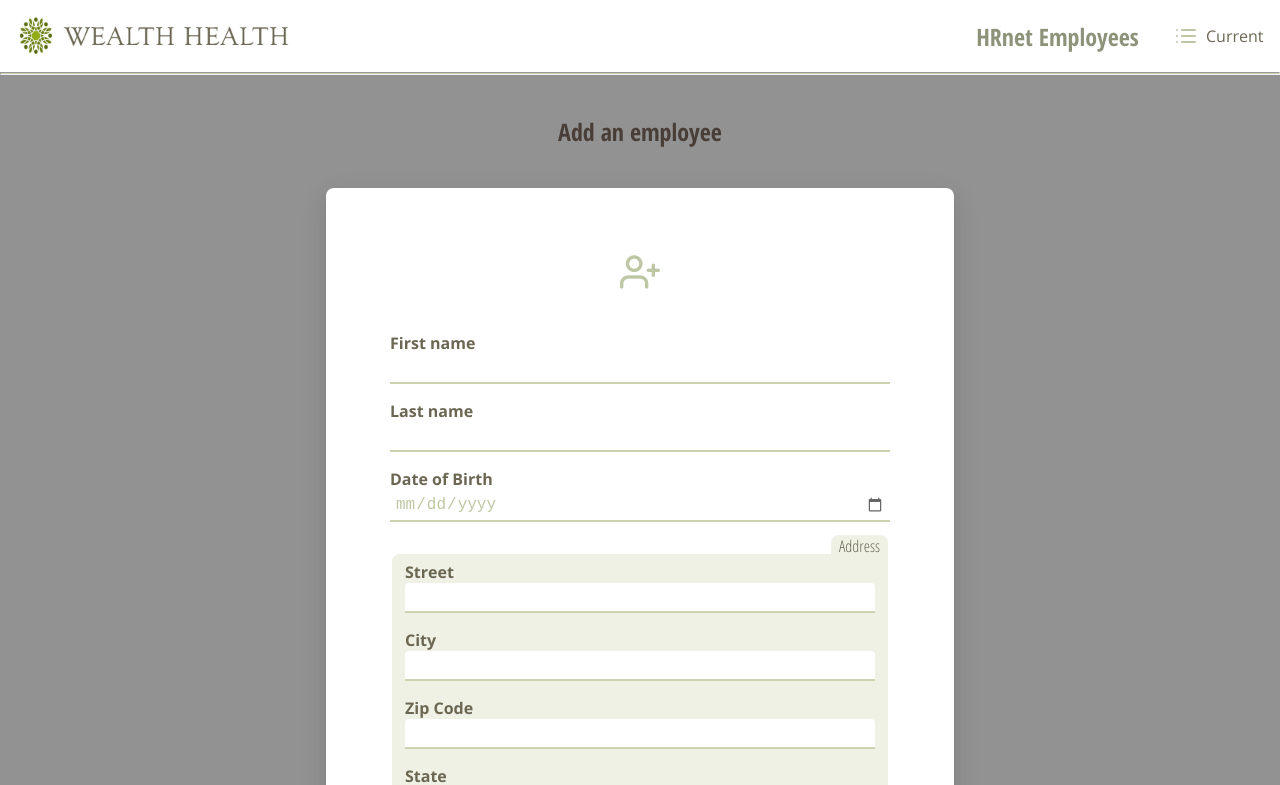
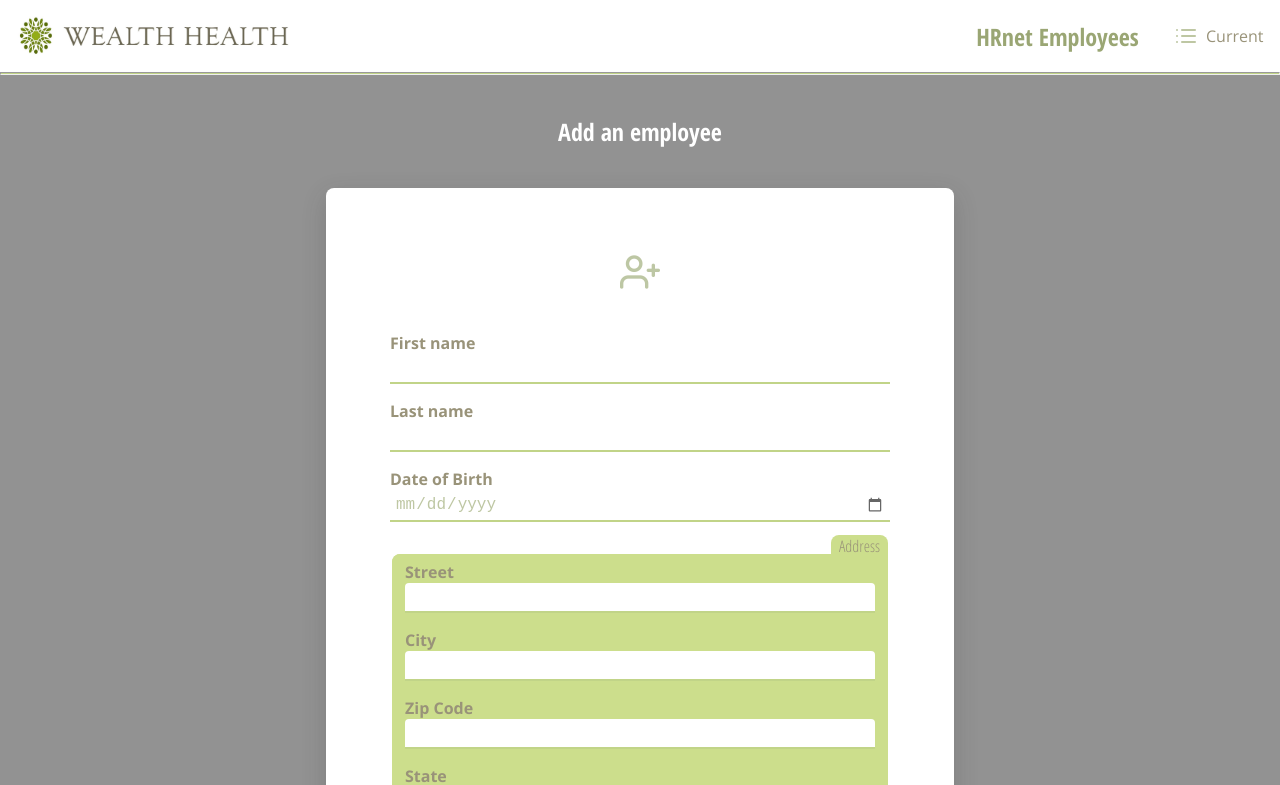
Before and after one commit to GuillaumeSere/wealth-health, a React (Create React App) app: page / in a window 1280 px wide. Shown: the top 785 px of the page. Built offline with nearby package versions, Linux system fonts and the light colour scheme.

Commit message:
add style

```diff
--- a/src/components/navbar/Navbar.jsx
+++ b/src/components/navbar/Navbar.jsx
@@ -4,7 +4,7 @@ import { NavLink } from 'react-router-dom';
 import logo from '../../assets/logo.png';
 import logoBrand from '../../assets/HRnet_logo-brand.jpg';
 import icoList from '../../assets/ico-list.png';
-import icoAdd from '../../assets/ico-user-add.jpg';
+import icoAdd from '../../assets/User-add-05.png';
 
 
 const Navbar = () => {
--- a/src/index.css
+++ b/src/index.css
@@ -5,11 +5,11 @@
 /* COLORS */
 :root {
   --dark: #483e37;
-  --primary: #6c6753;
-  --secondary: #8d9379;
+  --primary: #999379;
+  --secondary: #9aa674;
   --tertiary-constrast: #bec7a3;
-  --tertiary: #cad3ae;
-  --disabled: #eef1e3;
+  --tertiary: #c1d488;
+  --disabled: #ccde8c;
   --light: #fff;
   --bg: #929292;
   --error: #ff6060;
@@ -34,7 +34,7 @@ body::-webkit-scrollbar-track {
 }
 
 body::-webkit-scrollbar-thumb {
-  background-color: var(--primary) !important;
+  background-color: var(--secondary) !important;
 }
 
 /* TITLES */
@@ -67,7 +67,7 @@ h3 {
 }
 
 #page-title {
-  color: var(--dark);
+  color: white;
   width: fit-content;
   margin: 2rem auto;
   padding: 0.5rem;
```
Also changed, not shown: src/assets/User-add-05.png (added), src/components/navbar/navbar.css (line endings or trailing spaces).
